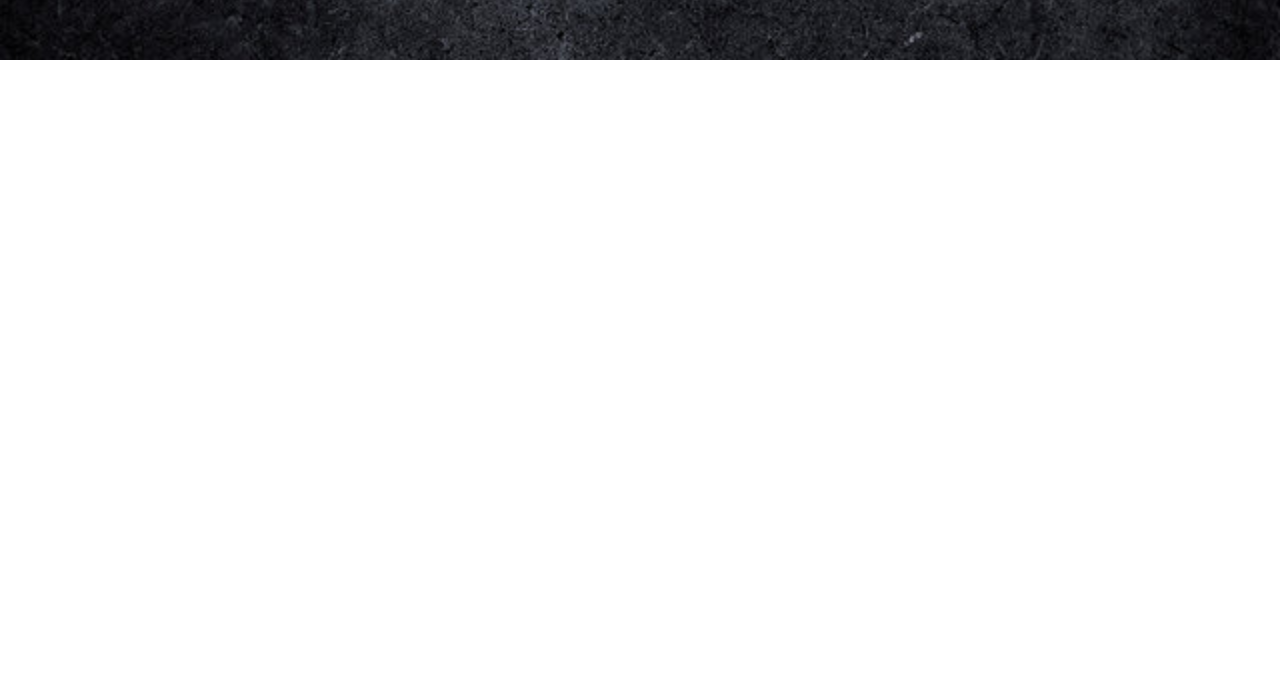
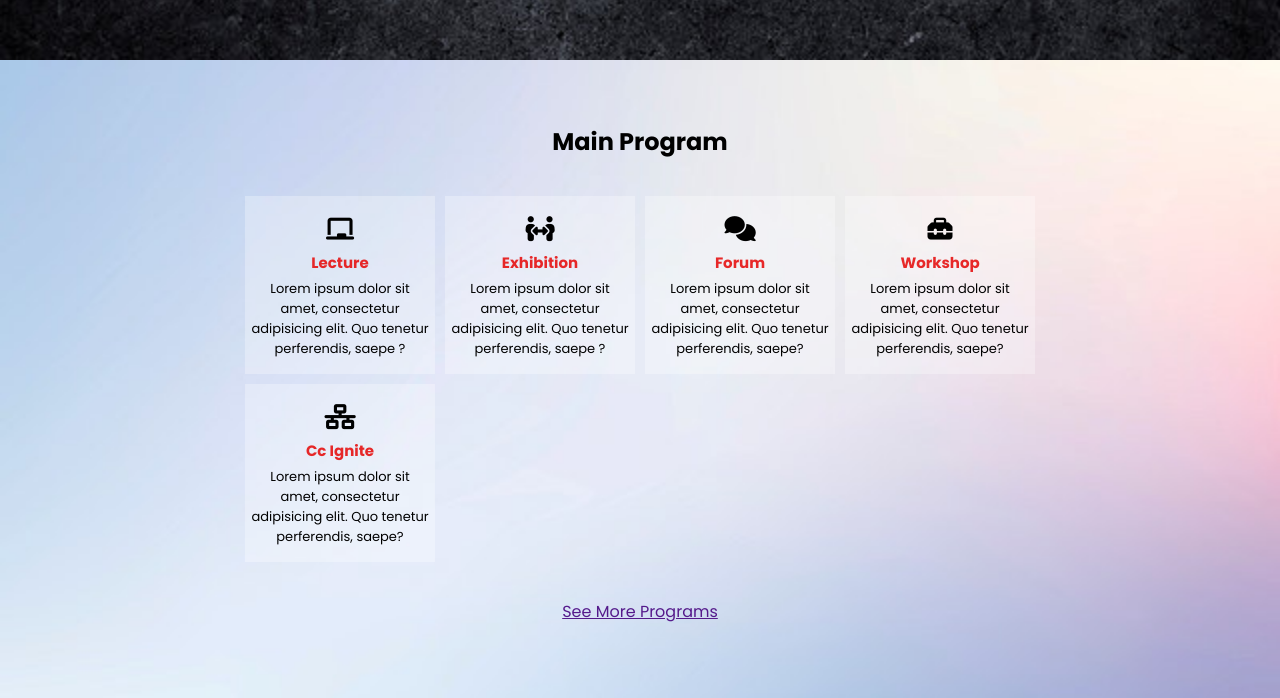
Before and after one commit to Tobby8629/Capstone-project, a website: page Home.html in a window 1280 px wide. Shown: the part 587-1285 px from the top of the page. Before the commit the page ends 800 px from the top, so only its background shows below. Drawn offline with Linux system fonts and the light colour scheme.

Commit message:
create the program section for mobile and desktop

```diff
--- a/Home.html
+++ b/Home.html
@@ -78,6 +78,78 @@
 
   </header>
 
+  <section class="program">
+
+    <h2>main program</h2>
+
+    <div class="container">
+
+      <main class="pros">
+
+        <div class="img">
+          <i class="fa-solid fa-chalkboard"></i>
+          <h4>lecture</h4>
+        </div>
+
+        <p>
+          Lorem ipsum dolor sit amet, consectetur adipisicing elit. Quo tenetur perferendis,
+          saepe ?
+        </p>
+      </main>
+
+      <main class="pros">
+        <div class="img">
+          <i class="fa-solid fa-people-arrows"></i>
+            <h4>exhibition</h4>
+        </div>
+
+        <p>
+          Lorem ipsum dolor sit amet, consectetur adipisicing elit. Quo tenetur perferendis,
+          saepe ?
+        </p>
+      </main>
+
+      <main class="pros">
+        <div class="img">
+          <i class="fa-solid fa-comments"></i>
+            <h4>forum</h4>
+        </div>
+        <p>
+          Lorem ipsum dolor sit amet, consectetur adipisicing elit. Quo tenetur perferendis,
+          saepe?
+        </p>
+      </main>
+
+      <main class="pros">
+        <div class="img">
+          <i class="fa-solid fa-toolbox"></i>
+          <h4>workshop</h4>
+        </div>
+        <p>
+          Lorem ipsum dolor sit amet, consectetur adipisicing elit. Quo tenetur perferendis, saepe?
+        </p>
+      </main>
+
+      <main class="pros">
+        <div class="img">
+          <i class="fa-solid fa-network-wired"></i>
+          <h4>cc ignite</h4>
+        </div>
+        <p>
+          Lorem ipsum dolor sit amet, consectetur adipisicing elit. Quo tenetur perferendis,
+          saepe?
+        </p>
+      </main>
+
+    </div>
+
+    <div class="btn">
+      <button> join NTS 2022</button>
+      <a href="">see more programs</a>
+    </div>
+
+  </section>
+
   <script src="script.js"></script>
 </body>
 </html>
--- a/style.css
+++ b/style.css
@@ -122,6 +122,77 @@ nav a {
   display: block;
 }
 
+.program {
+  padding: 2rem 1rem;
+  background-image: url(images/program-mobile.jpg);
+  background-repeat:no-repeat;
+  background-size: cover;
+}
+
+.program h2 {
+  text-align: center;
+  text-transform: capitalize;
+}
+
+.container {
+  display: grid;
+  justify-content: center;
+}
+
+.pros {
+  display: flex;
+  justify-content: space-between;
+  align-items: center;
+  margin: 5px 0;
+  padding: 5px;
+  background-color: rgba(255, 255, 255, 0.288)
+}
+
+.pros .img {
+  display: flex;
+  align-items: center;
+  width: 30%;
+}
+
+.pros .img i {
+  margin-right: 5px;
+  font-size: 15px;
+}
+
+.pros .img h4 {
+  text-transform: capitalize;
+  font-size: 15px;
+  color: rgb(230 27 27 / 94%);
+}
+
+.pros p {
+  width: 65%;
+  font-size: 13px;
+}
+
+.program .btn {
+  text-align: center;
+  margin: 10px 0;
+}
+
+.program button {
+  background-color:rgb(230 27 27 / 94%);
+  padding: 0.5rem 1rem;
+  width: 75%;
+  border: none;
+  color: white;
+  font-size: 16px;
+  text-align: center;
+  font-family: poppins;
+}
+
+.btn a{
+  display: none;
+}
+
+
+/****************program section*****************************/
+
 @media (min-width:768px) {
 
   header {
@@ -216,4 +287,102 @@ nav a {
   .intro .bg {
     width: 600px;
   }
+
+  .program {
+    background-image: url(images/program-desktop.jpg);
+    background-size: cover;
+    padding: 4rem 0;
+  }
+
+  .container {
+    width: 75%;
+    margin: 2rem auto;
+    grid-template-columns: repeat(auto-fill, 200px);
+  }
+
+  .pros {
+    flex-direction: column;
+    text-align: center;
+    margin: 5px;
+    padding: 15px 5px;
+  }
+
+  .pros .img {
+    flex-direction: column;
+  }
+
+  .pros .img i {
+    font-size: 25px;
+    margin: 5px 0;
+  }
+
+  .pros h4 {
+    margin: 5px 0;
+  }
+
+  .pros .img,
+  .pros p {
+    width: 100%;
+  }
+
+  .btn button {
+    display: none;
+  }
+
+  .btn a {
+    display: block;
+    text-decoration: underline;
+  }
+
+  /****************program section*****************************/
+
+  .program {
+    background-image: url(images/program-desktop.jpg);
+    background-size: cover;
+    padding: 4rem 0;
+  }
+
+  .container {
+    width: 75%;
+    margin: 2rem auto;
+    grid-template-columns: repeat(auto-fill, 200px);
+  }
+
+  .pros {
+    flex-direction: column;
+    text-align: center;
+    margin: 5px;
+    padding: 15px 5px;
+  }
+
+  .pros .img {
+    flex-direction: column;
+  }
+
+  .pros .img i {
+    font-size: 25px;
+    margin: 5px 0;
+  }
+
+  .pros h4 {
+    margin: 5px 0;
+  }
+
+  .pros .img,
+  .pros p {
+    width: 100%;
+  }
+
+  .btn button {
+    display: none;
+  }
+
+  .btn a {
+    display: block;
+    text-decoration: underline;
+  }
+
+  /**************featuresspeaker section*********************/
+
+
 }
```
Also changed, not shown: about.css (line endings or trailing spaces).
